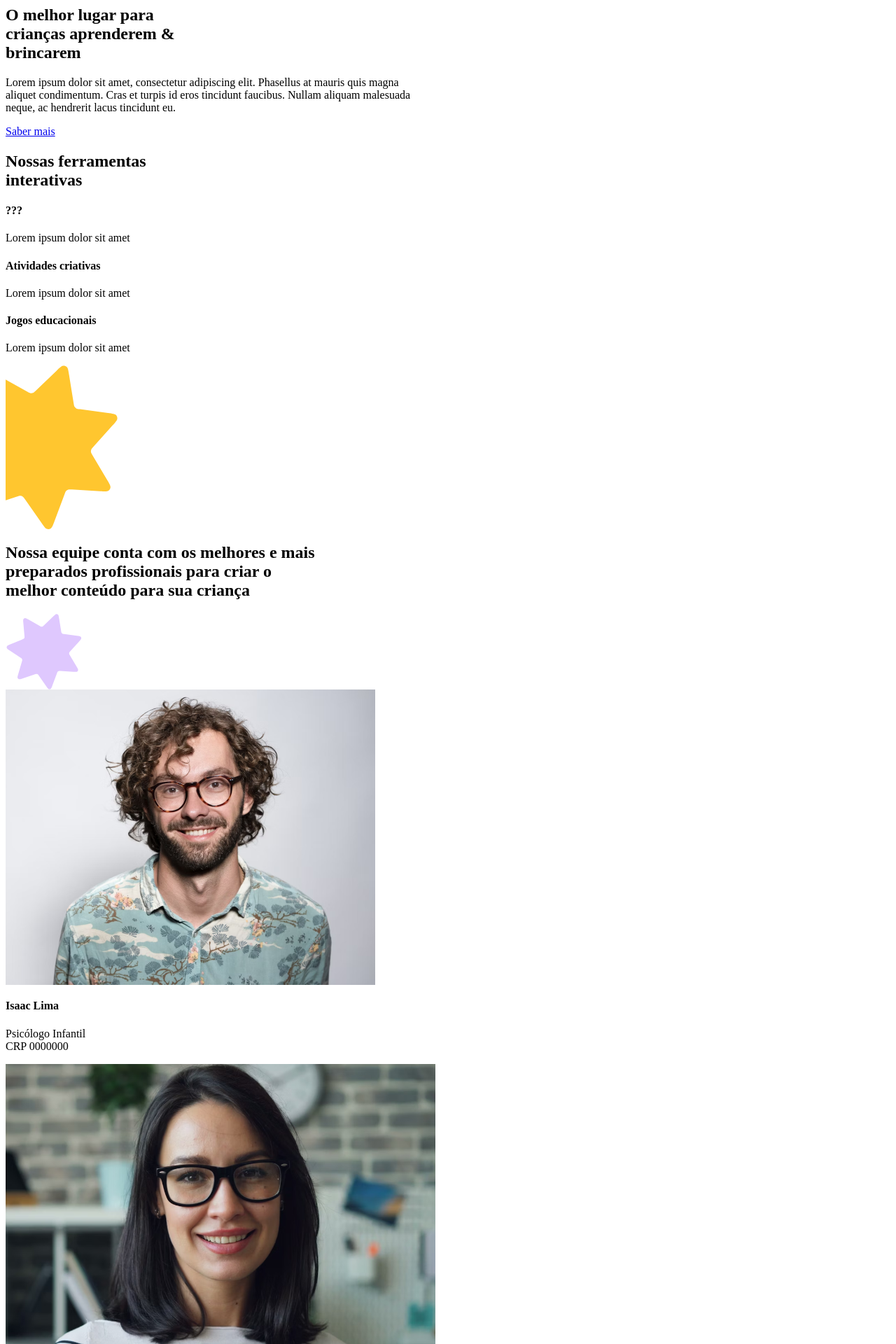
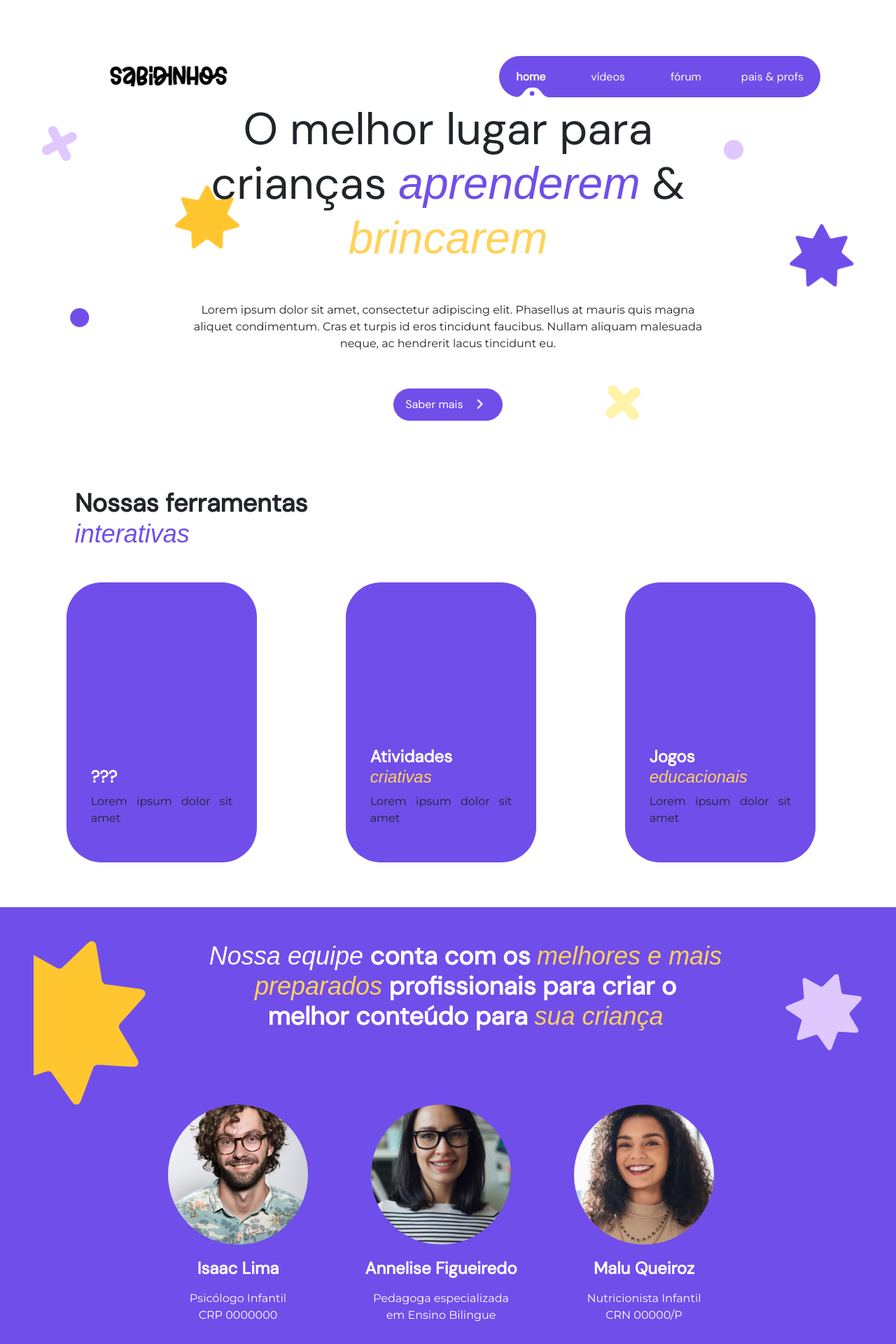
Before and after one commit to rodrigofnobrega/teste-deploy, a Django app: page / in a window 1280 px wide. Shown: the top 1920 px of the page at 70% size. Run offline with Django 5.2, Linux system fonts and the light colour scheme; some libraries are stand-ins or nearby versions; some web fonts are replaced.

Commit message:
feat: integrar página home

```diff
--- a/core/static/js/app.js
+++ b/core/static/js/app.js
@@ -1,31 +1,7 @@
 // Inicializar a SPA com a página inicial
 window.addEventListener('load', () => {
-    loadComponents();
-    loadPage('home');
-});
-
-// Função principal para carregar uma página HTML e seus componentes
-function loadPage(page) {
-    loadHTMLContent(page);
-    loadCSS(page);
-}
-
-// Carrega o conteúdo HTML da página solicitada
-function loadHTMLContent(page) {
-    fetch(`pages/${page}.html`)
-        .then(response => response.text())
-        .then(html => {
-            document.getElementById('content').innerHTML = html;
-            initializeComponents();
-        })
-        .catch(error => console.error('Error loading page:', error));
-}
-
-// Carrega o CSS específico da página
-function loadCSS(page) {
-    const cssLink = document.getElementById('page-css');
-    cssLink.href = `/assets/css/${page}.css`;
-}
+    initializeComponents();
+})
 
 // Inicializa os componentes após o conteúdo da página ser carregado
 function initializeComponents() {
--- a/core/static/js/components.js
+++ b/core/static/js/components.js
@@ -1,18 +1,3 @@
-// Função para carregar o navbar e o footer
-function loadComponents() {
-    loadComponent('navbar', '/assets/components/navbar.html');
-    loadComponent('footer', '/assets/components/footer.html');
-}
-
-// Carrega componentes genéricos como o navbar e o footer
-function loadComponent(elementId, url) {
-    fetch(url)
-        .then(response => response.text())
-        .then(html => {
-            document.getElementById(elementId).innerHTML = html;
-        })
-        .catch(error => console.error(`Error loading ${elementId}:`, error));
-}
 
 // Função para inicializar a navegação entre perfis, se existirem
 function initializeProfileNavigation() {
--- a/core/static/js/drawingComponents.js
+++ b/core/static/js/drawingComponents.js
@@ -1,12 +1,12 @@
-// Função para carregar imagens dinâmicas de "drawing-container"
+// // Função para carregar imagens dinâmicas de "drawing-container"
 function loadDrawingImages(containerId) {
     const images = [
-        { id: "star-y", src: "/assets/imgs/videos/star-y.png", style: { left: '250px', top: '265px', width: '92px', zIndex: -1 } },
-        { id: "ellipse-p", src: "/assets/imgs/videos/ellipse-p.png", style: { left: '100px', top: '55%', width: '28px', zIndex: -1 } },
-        { id: "plus-p", src: "/assets/imgs/videos/plus-p.png", style: { left: '60px', width: '50px', top: '180px', zIndex: -1 } },
-        { id: "star-p", src: "/assets/imgs/videos/star-p.png", style: { right: '60px', top: '320px', width: '92px', zIndex: -1 } },
-        { id: "plus-y", src: "/assets/imgs/videos/plus-y.png", style: { bottom: '200px', right: '365px', width: '50px', zIndex: -1 } },
-        { id: "ellipse-pp", src: "/assets/imgs/videos/ellipse-pp.png", style: { right: '17%', top: '200px', width: '28px', zIndex: -1 } }
+        { id: "star-y", src: "../static/imgs/videos/star-y.png", style: { left: '250px', top: '265px', width: '92px', zIndex: -1 } },
+        { id: "ellipse-p", src: "../static/imgs/videos/ellipse-p.png", style: { left: '100px', top: '55%', width: '28px', zIndex: -1 } },
+        { id: "plus-p", src: "../static/imgs/videos/plus-p.png", style: { left: '60px', width: '50px', top: '180px', zIndex: -1 } },
+        { id: "star-p", src: "../static/imgs/videos/star-p.png", style: { right: '60px', top: '320px', width: '92px', zIndex: -1 } },
+        { id: "plus-y", src: "../static/imgs/videos/plus-y.png", style: { bottom: '200px', right: '365px', width: '50px', zIndex: -1 } },
+        { id: "ellipse-pp", src: "../static/imgs/videos/ellipse-pp.png", style: { right: '17%', top: '200px', width: '28px', zIndex: -1 } }
     ];
 
     const container = document.querySelector(`.${containerId}`);
--- a/core/templates/footer.html
+++ b/core/templates/footer.html
@@ -1,3 +1,5 @@
+{% load static %}
+
 <div class="svg-container">
     <svg width="1440" height="203" viewBox="0 0 1440 203" fill="none" xmlns="http://www.w3.org/2000/svg">
         <path fill-rule="evenodd" clip-rule="evenodd"
@@ -13,7 +15,7 @@
 
         <div class="columnsContainer flex-wrap">
             <div class="footerColumn logoColumn justify-content-between">
-                <img class="logo" src="/assets/imgs/logo.png" alt="App Logo">
+                <img class="logo" src="{% static 'imgs/logo.png' %}" alt="App Logo">
                 <div>EJECT &copy; Algun Direitos Reservados</div>
             </div>
 
@@ -32,15 +34,15 @@
 
                 <div class="socialMedia">
                     <a href="https://instagram.com">
-                        <img src="/assets/imgs/footer/instagram.png" alt="Instagram">
+                        <img src="{% static 'imgs/footer/instagram.png' %}" alt="Instagram">
                     </a>
 
                     <a href="https://facebook.com">
-                        <img src="/assets/imgs/footer/facebook.png" alt="Facebook">
+                        <img src="{% static 'imgs/footer/facebook.png' %}" alt="Facebook">
                     </a>
 
                     <a href="https://youtube.com">
-                        <img src="/assets/imgs/footer/youtube.png" alt="Youtube">
+                        <img src="{% static 'imgs/footer/youtube.png' %}" alt="Youtube">
                     </a>
                 </div>
             </div>
--- a/core/templates/home.html
+++ b/core/templates/home.html
@@ -1,3 +1,10 @@
+{% extends "templates.html" %}
+{% load static %}
+{% block 'head'%}
+<link id="page-css" rel="stylesheet" href="{% static 'css/home.css' %}">
+{% endblock 'head' %}
+{% block 'body'%}
+{% include "navbar.html" %}
 <div id="home">
     <section id="intro" class="col-12 text-center d-flex flex-column justify-content-center mb-5 drawing-container">
         <h1 class="mb-5 col-12 animate__animated animate__fadeInUp">
@@ -44,14 +51,14 @@
 
     <section id="team" class="col-12 p-5 mb-5 animate__animated animate__fadeInUp">
         <div id="presentation" class="d-flex col-12 justify-content-between">
-            <img class="img-fluid d-none d-md-block" src="/assets/imgs/videos/star-y.svg" alt="Yellow Star">
+            <img class="img-fluid d-none d-md-block" src="{% static 'imgs/videos/star-y.svg' %}" alt="Yellow Star">
             <h2 class="mb-5 text-center">
                 <span class="italic fw-normal">Nossa equipe</span> conta com os <span
                     class="highlight-color italic fw-normal">melhores e mais</span> <br>
                 <span class="highlight-color italic fw-normal">preparados</span> profissionais para criar o <br>
                 melhor conteúdo para <span class="highlight-color italic fw-normal">sua criança</span>
             </h2>
-            <img src="/assets/imgs/videos/star-g.svg" alt="Grey Star" class="mt-5 d-none d-md-block" style="height: 108px; width: 110px;">
+            <img src="{% static 'imgs/videos/star-g.svg' %}" alt="Grey Star" class="mt-5 d-none d-md-block" style="height: 108px; width: 110px;">
         </div>
 
         <div id="members-slider" class="d-flex align-items-center justify-content-center mx-auto col-md-9 col-12">
@@ -59,7 +66,7 @@
             <div id="profiles" class="row w-100 justify-content-center">
                 <div id="member1" class="profile col-md-3 col-12 text-center mb-4">
                     <div class="profile-img">
-                        <img src="../assets/imgs/home/team/isaac.png" alt="Isaac picture" class="img-fluid mb-3">
+                        <img src="{% static 'imgs/home/team/isaac.png' %}" alt="Isaac picture" class="img-fluid mb-3">
                     </div>
                     <h4 class="mb-3">Isaac Lima</h4>
                     <p>Psicólogo Infantil <br> CRP 0000000</p>
@@ -67,7 +74,7 @@
 
                 <div id="member2" class="profile col-md-3 col-12 text-center mb-4">
                     <div class="profile-img">
-                        <img src="../assets/imgs/home/team/annelise.png" alt="Annelise picture" class="img-fluid mb-3">
+                        <img src="{% static 'imgs/home/team/annelise.png' %}" alt="Annelise picture" class="img-fluid mb-3">
                     </div>
                     <h4 class="mb-3">Annelise Figueiredo</h4>
                     <p>Pedagoga especializada <br> em Ensino Bilingue</p>
@@ -75,7 +82,7 @@
 
                 <div id="member3" class="profile col-md-3 col-12 text-center mb-4">
                     <div class="profile-img">
-                        <img src="../assets/imgs/home/team/malu.png" alt="Malu picture" class="img-fluid mb-3">
+                        <img src="{% static 'imgs/home/team/malu.png' %}" alt="Malu picture" class="img-fluid mb-3">
                     </div>
                     <h4 class="mb-3">Malu Queiroz</h4>
                     <p>Nutricionista Infantil <br> CRN 00000/P</p>
@@ -83,7 +90,7 @@
 
                 <div id="member4" class="profile col-md-3 col-12 text-center mb-4">
                     <div class="profile-img">
-                        <img src="../assets/imgs/home/team/leo.png" alt="Leonardo picture" class="img-fluid mb-3">
+                        <img src="{% static 'imgs/home/team/leo.png' %}" alt="Leonardo picture" class="img-fluid mb-3">
                     </div>
                     <h4 class="mb-3">Leonardo Matos</h4>
                     <p>Pediatra <br> CRM/RN 000000</p>
@@ -102,17 +109,17 @@
 
         <div id="forum-items" class="row justify-content-between">
             <div class="forum-item col-md-3">
-                <img src="../assets/imgs/home/forum/books.jpeg" class="box img-fluid col-12">
+                <img src="{% static 'imgs/home/forum/books.jpeg' %}" class="box img-fluid col-12">
                 <h4 class="text-dark text-justify">Lorem ipsum dolor sit amet, consectetur</h4>
             </div>
 
             <div class="forum-item col-md-3">
-                <img src="../assets/imgs/home/forum/family.jpeg" class="box img-fluid col-12">
+                <img src="{% static 'imgs/home/forum/family.jpeg' %}" class="box img-fluid col-12">
                 <h4>Lorem ipsum dolor sit amet, consectetur</h4>
             </div>
 
             <div class="forum-item col-md-3">
-                <img src="../assets/imgs/home/forum/pencils.jpeg" class="box img-fluid col-12">
+                <img src="{% static 'imgs/home/forum/pencils.jpeg' %}" class="box img-fluid col-12">
                 <h4>Lorem ipsum dolor sit amet, consectetur</h4>
             </div>
         </div>
@@ -144,19 +151,23 @@
 
         <div id="forum-items" class="row justify-content-between overflow-auto">
             <div class="forum-item col-md-3">
-                <img src="../assets/imgs/home/support/coloring.jpeg" class="box img-fluid col-12">
+                <img src="{% static 'imgs/home/support/coloring.jpeg' %}" class="box img-fluid col-12">
                 <h4 class="text-dark text-justify">Desenhos para colorir</h4>
             </div>
 
             <div class="forum-item col-md-3">
-                <img src="../assets/imgs/home/support/cards.jpeg" class="box img-fluid col-12">
+                <img src="{% static 'imgs/home/support/cards.jpeg' %}" class="box img-fluid col-12">
                 <h4>Cartões didáticos</h4>
             </div>
 
             <div class="forum-item col-md-3">
-                <img src="../assets/imgs/home/support/lorem.jpeg" class="box img-fluid col-12">
+                <img src="{% static 'imgs/home/support/lorem.jpeg' %}" class="box img-fluid col-12">
                 <h4>Outros materiais</h4>
             </div>
         </div>
     </section>
 </div>
+
+{% include "footer.html" %}
+
+{% endblock 'body' %}
--- a/core/templates/navbar.html
+++ b/core/templates/navbar.html
@@ -1,7 +1,8 @@
+{% load static %}
 <nav class="navbar navbar-expand-lg navbar-light mx-md-5 mt-2 px-md-5">
     <div class="container-fluid flex-row justify-content-between">
         <a class="navbar-brand col-md-3 col-7" href="#">
-            <img src="assets/imgs/logo.png" alt="Logo" class="logo img-fluid">
+            <img src="{% static  'imgs/logo.png' %}" alt="Logo" class="logo img-fluid">
         </a>
 
         <button class="navbar-toggler" type="button" data-bs-toggle="collapse" data-bs-target="#navbarNav" aria-controls="navbarNav" aria-expanded="false" aria-label="Toggle navigation">
--- a/core/templates/templates.html
+++ b/core/templates/templates.html
@@ -1,3 +1,5 @@
+{% load static %}
+
 <!DOCTYPE html>
 <html lang="en">
 
@@ -8,29 +10,28 @@
     <script src="https://cdn.jsdelivr.net/npm/bootstrap@5.3.0-alpha1/dist/js/bootstrap.bundle.min.js"></script>
     <script src="https://kit.fontawesome.com/2241ec2548.js" crossorigin="anonymous"></script>
 
-    <link rel="stylesheet" href= {% static "https://cdnjs.cloudflare.com/ajax/libs/animate.css/4.1.1/animate.min.css" %} />
+    <link rel="stylesheet" href="https://cdnjs.cloudflare.com/ajax/libs/animate.css/4.1.1/animate.min.css"/>
 
     <title>Sabidinhos</title>
     <!-- CSS global, aplicado em todas as páginas -->
-    <link rel="stylesheet" href="assets/css/global.css">
+    <link rel="stylesheet" href="{% static 'css/global.css' %}">
     <!--
         Espaço para o CSS dinâmico:
         Cada página possui seu CSS específico
       -->
-    <link id="page-css" rel="stylesheet" href="">
+    {% block 'head' %} {%endblock 'head'%}
 </head>
 
 <body class="d-flex flex-column min-vh-100">
-    <div id="navbar"></div>
+    <div id="content" class="mt-5 pt-3 text-center">
+        {% block 'body' %} {%endblock 'body'%}
+    </div>
 
-    <!-- Conteúdo dinâmico -->
-    <div id="content" class="mt-5 pt-3 text-center"></div>
-
-    <div id="footer" class="mt-auto"></div>
-
-    <script src="assets/js/app.js"></script>
-    <script src="/assets/js/components.js"></script>
-    <script src="/assets/js/drawingComponents.js"></script>
+    <script src="{% static 'js/app.js' %}"></script>
+    <script src="{% static 'js/components.js' %}"></script>
+    <script src="{% static 'js/drawingComponents.js' %}"></script>
+    <script src="https://cdn.jsdelivr.net/npm/bootstrap@5.3.0-alpha1/dist/js/bootstrap.bundle.min.js"></script>
+    <script src="https://kit.fontawesome.com/2241ec2548.js" crossorigin="anonymous"></script>
 </body>
 
 </html>
```
